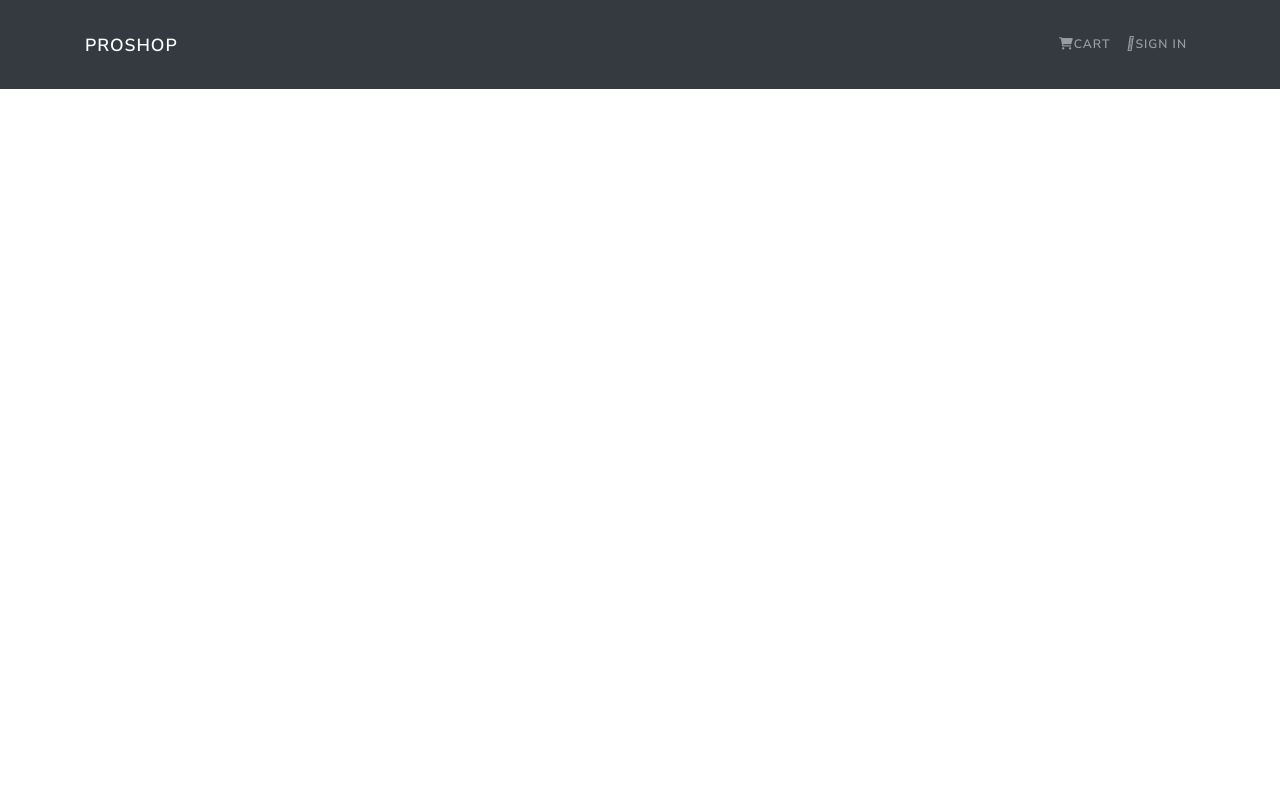
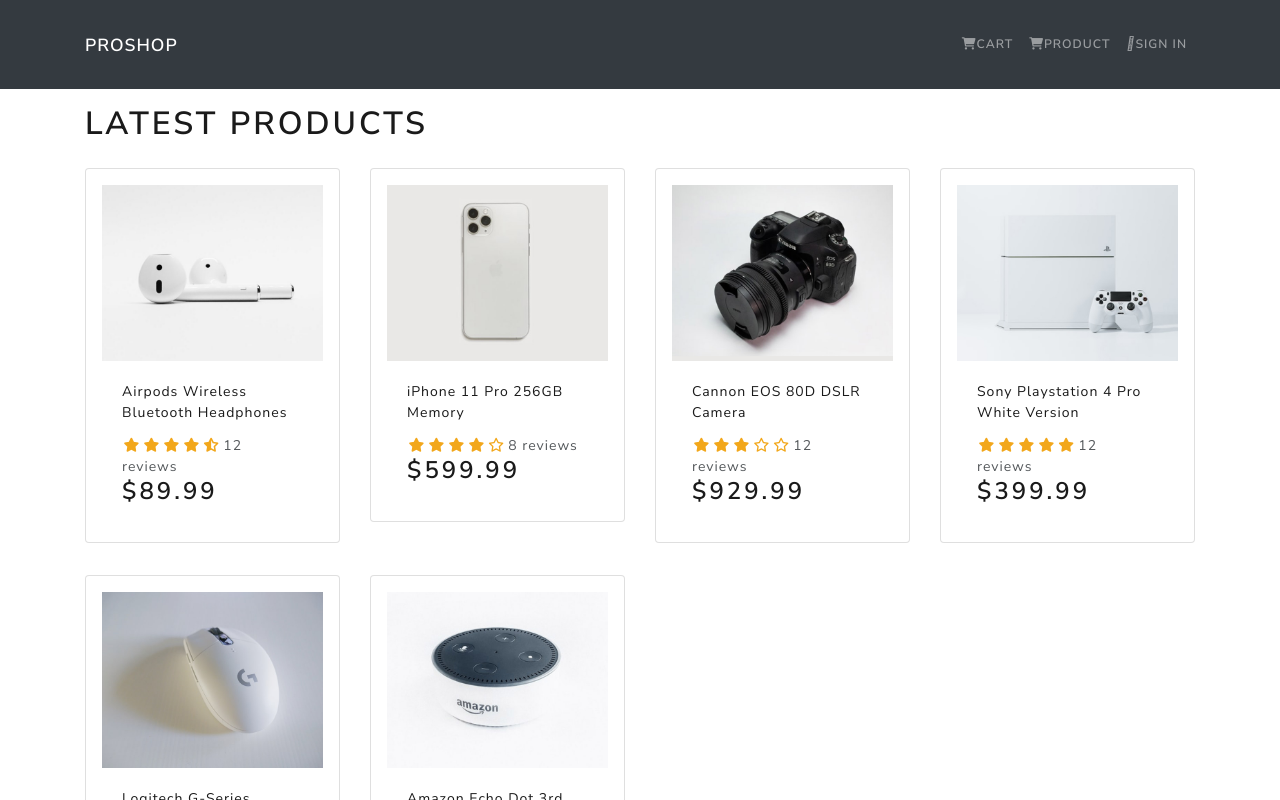
Before and after one commit to ConnectedDot/Proshop_MERN, a React (Create React App) app in the folder frontend/: page / in a window 1280 px wide. Shown: the top 800 px of the page. Built offline with nearby package versions, Linux system fonts and the light colour scheme.

Commit message:
Fixed Container

```diff
--- a/frontend/package.json
+++ b/frontend/package.json
@@ -10,6 +10,7 @@
     "react": "^18.2.0",
     "react-bootstrap": "^2.7.4",
     "react-dom": "^18.2.0",
+    "react-router-bootstrap": "^0.26.2",
     "react-router-dom": "^6.11.2",
     "react-scripts": "^5.0.1",
     "web-vitals": "^2.1.4"
--- a/frontend/src/App.js
+++ b/frontend/src/App.js
@@ -14,8 +14,8 @@
       <main className="py-3">
         <Container>
           <Routes>
-            <Route path="/" component={HomeScreen} exact />
-            <Route path="/product/:id" component={ProductScreen} />
+            <Route path="/" element={<HomeScreen />} />
+            <Route path="/product/:id" element={<ProductScreen />} />
           </Routes>
         </Container>
       </main>
--- a/frontend/src/components/Header.js
+++ b/frontend/src/components/Header.js
@@ -7,16 +7,27 @@
     <header>
       <Navbar bg="dark" variant="dark" expand="lg" collapseOnSelect>
         <Container>
-          <Navbar.Brand href="#home">proshop</Navbar.Brand>
+          <LinkContainer to="/">
+            <Navbar.Brand>proshop</Navbar.Brand>
+          </LinkContainer>
           <Navbar.Toggle aria-controls="basic-navbar-nav" />
           <Navbar.Collapse id="basic-navbar-nav">
             <Nav className="ml-auto">
-              <Nav.Link href="/cart">
-                <i className="fas fa-shopping-cart"></i>Cart
-              </Nav.Link>
-              <Nav.Link href="/login">
-                <i className="fa-user"></i>Sign In
-              </Nav.Link>
+              <LinkContainer to="/cart">
+                <Nav.Link>
+                  <i className="fas fa-shopping-cart"></i>Cart
+                </Nav.Link>
+              </LinkContainer>
+              <LinkContainer to="/product">
+                <Nav.Link>
+                  <i className="fas fa-shopping-cart"></i>Product
+                </Nav.Link>
+              </LinkContainer>
+              <LinkContainer to="/cart">
+                <Nav.Link>
+                  <i className="fa-user-circle"></i>Sign In
+                </Nav.Link>
+              </LinkContainer>
             </Nav>
           </Navbar.Collapse>
         </Container>
```
Also changed, not shown: 1 other file (tests, documents, lock files or other folders).
